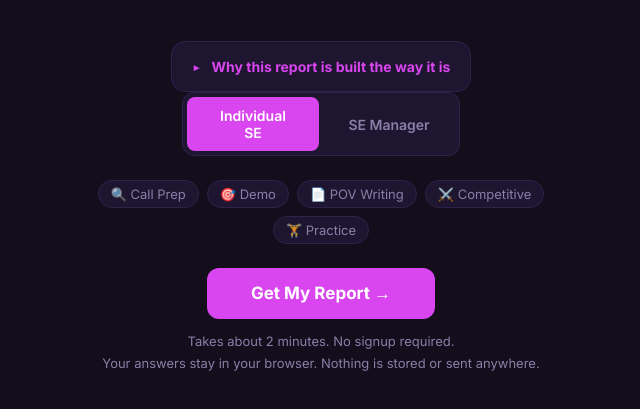
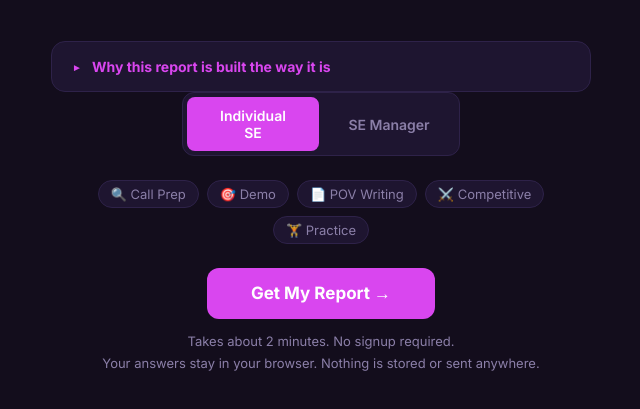
Before and after one commit to JasonJLanders/jasonlanders-com, a website: page field-ready/ai-readiness.html in a window 1280 px wide. Shown: the part 161-570 px from the top of the page, without its empty margins (319-959 px from the left). Drawn offline with nearby package versions, Linux system fonts and the light colour scheme.

Commit message:
Fix why section text alignment and width on Demo Qualifier and AI Readiness

```diff
--- a/field-ready/ai-readiness.html
+++ b/field-ready/ai-readiness.html
@@ -47,7 +47,7 @@
     .btn-start { background: var(--accent); color: #fff; border: none; border-radius: 12px; padding: 15px 44px; font-family: var(--font); font-size: 17px; font-weight: 700; cursor: pointer; transition: background 0.15s; }
     .btn-start:hover { background: var(--accent-dark); }
     .intro-footer { margin-top: 14px; font-size: 13px; color: var(--muted); }
-    .best-practices { background: var(--surface); border: 1.5px solid var(--border); border-radius: 14px; margin: 20px 0 0; overflow: hidden; max-width: 540px; }
+    .best-practices { background: var(--surface); border: 1.5px solid var(--border); border-radius: 14px; margin: 20px auto 0; overflow: hidden; max-width: 540px; width: 100%; text-align: left; align-self: center; }
     .bp-summary { font-size: 14px; font-weight: 700; color: var(--accent); padding: 16px 20px; cursor: pointer; list-style: none; display: flex; align-items: center; gap: 10px; user-select: none; }
     .bp-summary::-webkit-details-marker { display: none; }
     details[open] .bp-summary { border-bottom: 1px solid var(--border); }
```
Also changed, not shown: field-ready/demo-qualifier.html (+1 -1 lines).
